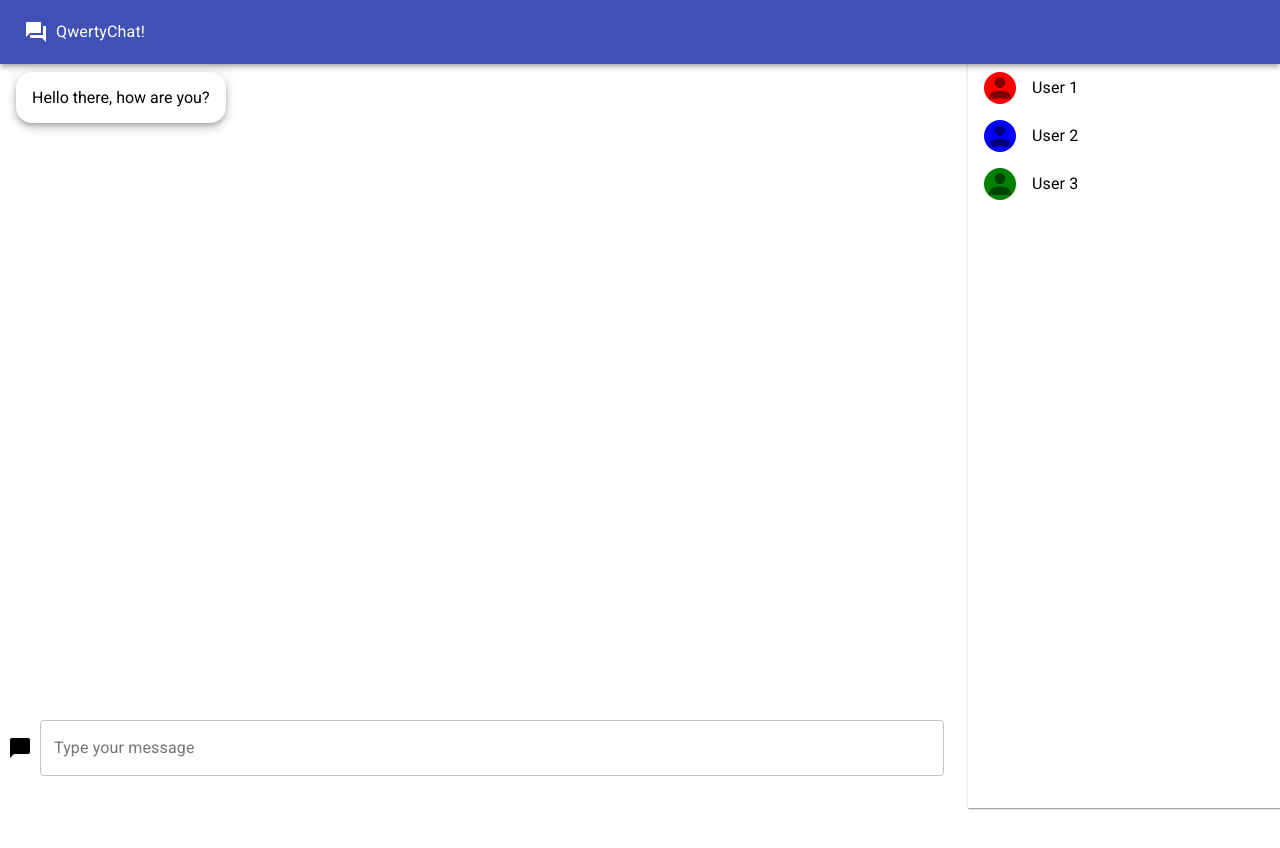
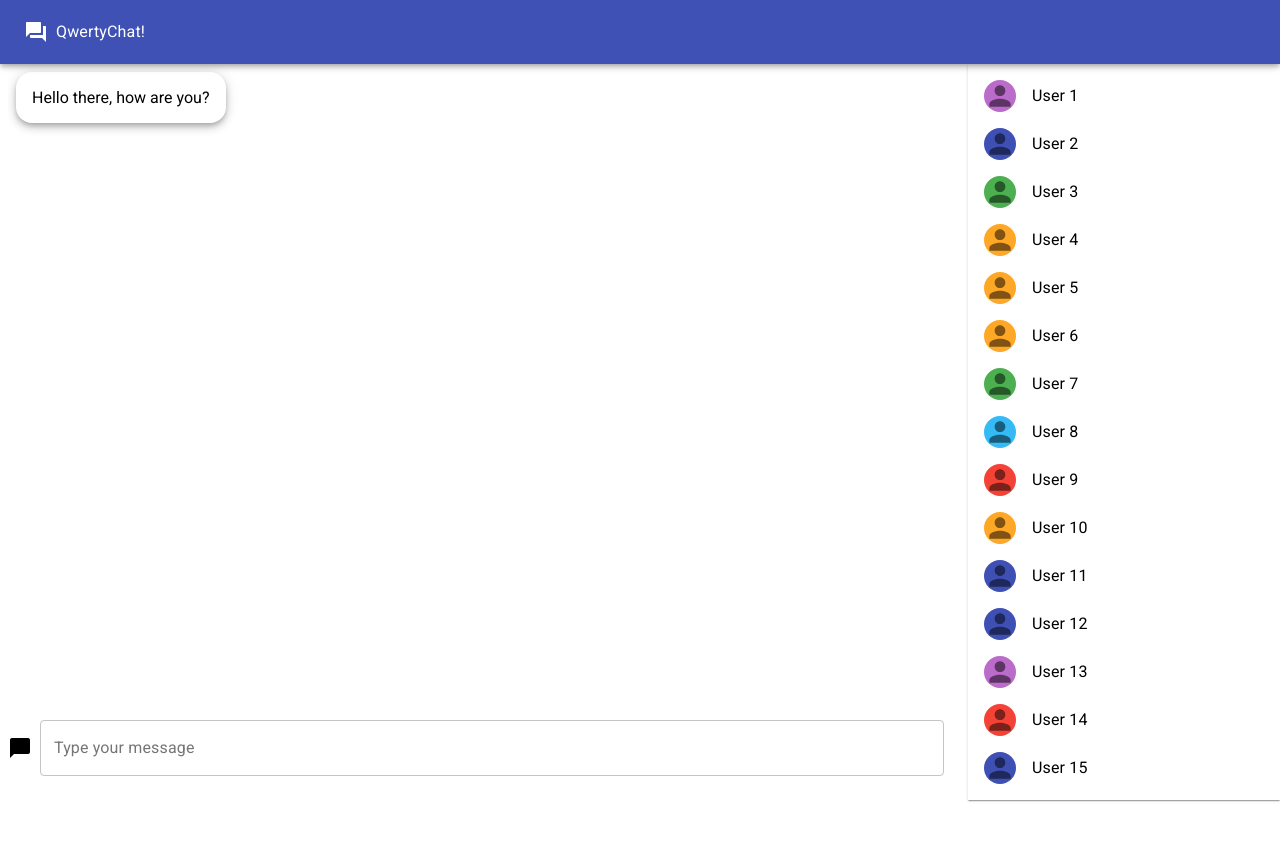
Before and after one commit to ThalesQwerty/socketio-chat, a React (Create React App) app: page / in a window 1280 px wide. Shown: the top 848 px of the page. Built offline with nearby package versions, Linux system fonts and the light colour scheme.

Commit message:
Scrollable user list

```diff
--- a/src/components/layout/Sidebar.jsx
+++ b/src/components/layout/Sidebar.jsx
@@ -9,8 +9,8 @@ import {
 import UserList from "../user/UserList";
 
 export default () =>
-    <Grid item xl={2} lg={3} md={4} sm={5} xs={6} boxShadow={1} style={{ marginTop: '3rem' }}>
-        <Box boxShadow={1} width={1} height={1}>
+    <Grid item xl={2} lg={3} md={4} sm={5} xs={6} boxShadow={1} style={{ paddingTop: '3.5rem', paddingBottom: "0.5rem", paddingRight: "0.5rem", height: '100%' }}>
+        <Box boxShadow={1} width={1} height={1} style={{ overflowX: "hidden", overflowY: "scroll" }}>
             <UserList/>
         </Box>
     </Grid>
--- a/src/components/user/UserList.jsx
+++ b/src/components/user/UserList.jsx
@@ -9,10 +9,24 @@ import {
 import User from "../../classes/User.js";
 
 const USERS = [
-    new User("User 1", "red"),
-    new User("User 2", "blue"),
-    new User("User 3", "green")
+
 ];
+
+for (let i = 0; i < 50; i++) {
+    const colors = [
+        '#4caf50',
+        '#f44336',
+        '#ffcd38',
+        '#3f50b5',
+        '#35baf6',
+        '#ffa726',
+        '#bb6bc9'
+    ];
+
+    USERS.push(
+        new User("User " + (i + 1), colors[Math.floor(Math.random() * colors.length)])
+    );
+}
 
 const loadUsers = (users) => {
     const userList = [];
@@ -30,7 +44,7 @@ const loadUsers = (users) => {
 
 export default (props) =>
 <>
-    <List component="nav" aria-label="main mailbox folders">
+    <List component="nav" aria-label="main mailbox folders"  style={{ marginBottom: '1rem' }}>
     {
         loadUsers(USERS)
     }
```
